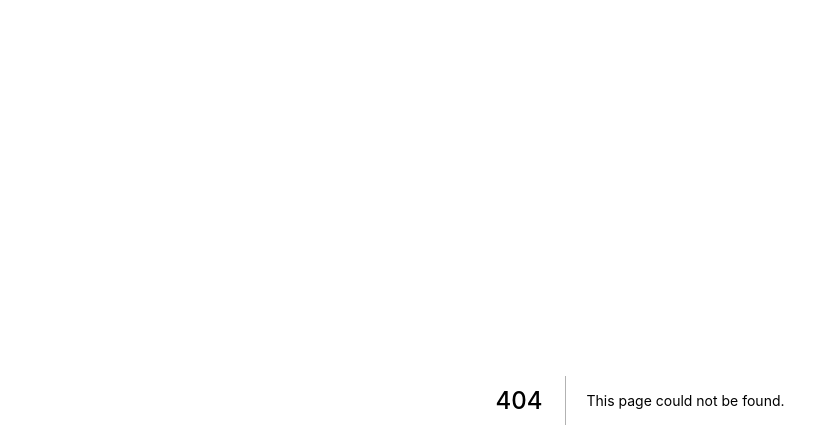
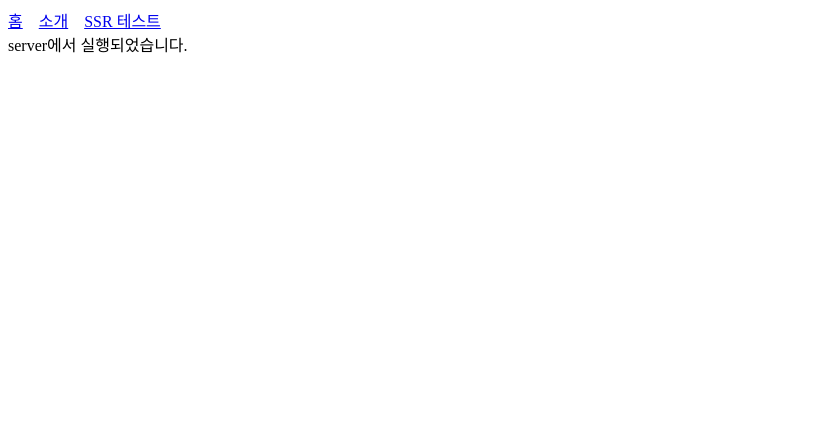
Before and after one commit to Hong-JunHyeok/NEXT_practice, a Next.js app: page /ssr-test in a window 1280 px wide. Before the commit this address had no page. Shown: the top 448 px of the page, without its empty margins (0-839 px from the left). Built offline with nearby package versions, Linux system fonts and the light colour scheme.

Commit message:
SSR테스트

```diff
--- a/components/Header.js
+++ b/components/Header.js
@@ -12,6 +12,9 @@ const Header = () => (
     <Link href="/about">
       <a style={linkStyle}>소개</a>
     </Link>
+    <Link href="/ssr-test">
+      <a style={linkStyle}>SSR 테스트</a>
+    </Link>
   </div>
 );
 
--- /dev/null
+++ b/pages/ssr-test.js
@@ -0,0 +1,11 @@
+import Layout from "../components/Layout";
+
+const SSRTest = ({ from }) => {
+  return <Layout>{from}에서 실행되었습니다.</Layout>;
+};
+
+SSRTest.getInitialProps = ({ req }) => {
+  return req ? { from: "server" } : { from: "client" };
+};
+
+export default SSRTest;
```
Also changed, not shown: 1 other file (tests, documents, lock files or other folders).
